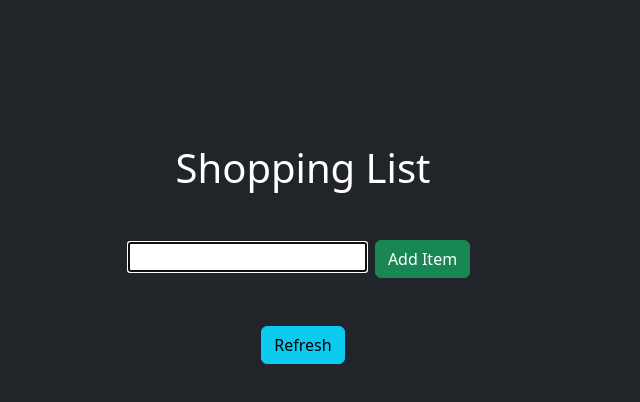
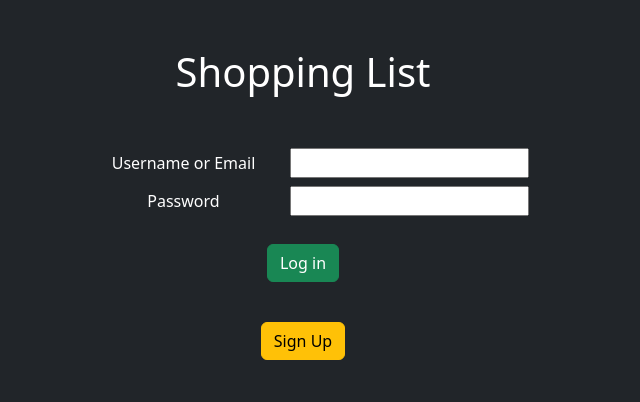
Before and after one commit to mihaimisai/simple_shopping, a React (Create React App) app: page / in a window 1280 px wide. Shown: the top 402 px of the page, without its empty margins (337-977 px from the left). Built offline with nearby package versions, Linux system fonts and the light colour scheme; no server answers.

Commit message:
created login/register forms, added conditionals

```diff
--- a/src/App.js
+++ b/src/App.js
@@ -1,14 +1,39 @@
 import Header from "./components/Header"
 import 'bootstrap/dist/css/bootstrap.css';
 import ShoppingApp from './components/ShoppingApp';
+import LoginApp from "./components/LoginApp";
+import { useEffect, useState } from "react";
 
 function App() {
 
+  const [isLogged, setIsLogged] = useState(false)
+
+  useEffect( () => {
+    fetchLogged()
+  }, [])
+
+  const fetchLogged = () => {
+    fetch('/check_login_status')
+        .then(response => {
+            if(response.ok) {
+                return response.json()
+            }
+        }).then(
+          status => {setIsLogged(status)
+          })
+  }
+
+
+
   return (
     <div className="App">
-      <div className="row pt-5 d-flex text-center my-5 justify-content-center">
+      <div className="row d-flex text-center my-5 justify-content-center">
       <Header />
-      <ShoppingApp />
+      {
+        isLogged ?
+        <ShoppingApp /> :
+        <LoginApp />
+      }
       </div>
     </div>
   );
--- a/src/components/Header.js
+++ b/src/components/Header.js
@@ -1,7 +1,7 @@
 import React from 'react'
 
 function Header() {
-    return <h1 className='my-5 text-white'>Shopping List </h1>
+    return <h1 className='mb-5 text-white'>Shopping List </h1>
 }
 
 export default Header
--- /dev/null
+++ b/src/components/LoginApp.js
@@ -0,0 +1,35 @@
+import React, { useState } from 'react';
+import SignUpForm from './SignUpForm';
+import LoginForm from './LoginForm';
+
+function LoginApp() {
+
+    const [showLogin, setShowLogin] = useState(true)
+
+    const handleLogin = () => {
+        setShowLogin(true)
+    }
+
+    const handleSignUp = () => {
+        setShowLogin(false)
+    }
+
+  return (
+    <div>
+        {
+            showLogin ?
+            <div>
+                <LoginForm />
+                <button className="btn btn-warning mt-3" onClick={handleSignUp}>Sign Up</button>
+            </div>
+            :
+            <div>
+                <SignUpForm />
+                <button className="btn btn-warning mt-3" onClick={handleLogin}>Log in</button>
+            </div>
+        }
+    </div>
+  );
+}
+
+export default LoginApp;
--- /dev/null
+++ b/src/components/LoginForm.js
@@ -0,0 +1,60 @@
+import React, {useState} from "react";
+
+function LoginForm() {
+
+    const [ userOrMail, setUserOrMail ] = useState('')
+    const [ password, setPassword ] = useState('')
+    const [ errorMessage, setErrorMessage ] = useState('')
+
+    const handleSubmit = async (e) => {
+        e.preventDefault()
+        if (!userOrMail || !password) {
+            setErrorMessage("All fields are required");
+            return;
+          }
+
+        try {
+            const user = {
+                'userOrMail': userOrMail,
+                'password': password
+            }
+            await fetch('/login', {
+              method: 'POST',
+              headers: {
+                'Content-Type': 'application/json',
+              },
+              body: JSON.stringify({ user: user})
+            })
+          } catch (error) {
+            console.error('Error checking user:', error);
+          }
+    }
+
+
+    return (
+        <form onSubmit={handleSubmit}>
+            <div className="form-group-row text-white">
+                <label htmlFor="username" className="col-sm-2 col-form-label">Username or Email</label>
+                <input
+                type="text"
+                value={userOrMail}
+                onChange={(e) => setUserOrMail(e.target.value)}
+                />
+            </div>
+
+            <div className="form-group-row text-white">
+            <label htmlFor="password" className="col-sm-2 col-form-label">Password</label>
+            <input
+                type="password"
+                value={password}
+                onChange={(e) => setPassword(e.target.value)}
+            />
+            </div>
+            <button type="submit" className='btn btn-success my-4'>Log in</button>
+            {errorMessage && <h5 className="text-danger my-3">{errorMessage}</h5>}
+        </form>
+    )
+
+}
+
+export default LoginForm
--- /dev/null
+++ b/src/components/SignUpForm.js
@@ -0,0 +1,85 @@
+import React, {useState} from "react";
+
+function SignUpForm() {
+
+    const [ username, setUsername ] = useState('')
+    const [ email, setEmail ] = useState('')
+    const [ password, setPassword ] = useState('')
+    const [ password2, setPassword2 ] = useState('')
+    const [ errorMessage, setErrorMessage ] = useState('')
+
+    const handleSubmit = async (e) => {
+        e.preventDefault()
+        if (!username || !email || !password || !password2) {
+            setErrorMessage("All fields are required");
+            return;
+          }
+
+          if (password !== password2) {
+            setErrorMessage("Passwords do not match");
+            return;
+          }
+
+        try {
+            const newUser = {
+                'username': username,
+                'email': email,
+                'password': password,
+                'items': []
+            }
+            await fetch('/register', {
+              method: 'POST',
+              headers: {
+                'Content-Type': 'application/json',
+              },
+              body: JSON.stringify({ user: newUser})
+            })
+          } catch (error) {
+            console.error('Error adding item:', error);
+          }
+
+    }
+
+
+    return (
+        <form onSubmit={handleSubmit}>
+            <div className="form-group-row text-white">
+                <label htmlFor="username" className="col-sm-2 col-form-label">Username</label>
+                <input
+                type="text"
+                value={username}
+                onChange={(e) => setUsername(e.target.value)}
+                />
+            </div>
+            <div className="form-group-row text-white">
+                <label htmlFor="email" className="col-sm-2 col-form-label">Email</label>
+                <input
+                type="email"
+                value={email}
+                onChange={(e) => setEmail(e.target.value)}
+                />
+            </div>
+            <div className="form-group-row text-white">
+            <label htmlFor="password" className="col-sm-2 col-form-label">Password</label>
+            <input
+                type="password"
+                value={password}
+                onChange={(e) => setPassword(e.target.value)}
+            />
+            </div>
+            <div className="form-group-row text-white">
+            <label htmlFor="password2" className="col-sm-2 col-form-label">Confirm Password</label>
+            <input
+                type="password"
+                value={password2}
+                onChange={(e) => setPassword2(e.target.value)}
+            />
+            </div>
+            <button type="submit" className='btn btn-success my-4'>Sign Up</button>
+            {errorMessage && <h5 className="text-danger my-3">{errorMessage}</h5>}
+        </form>
+    )
+
+}
+
+export default SignUpForm
```
